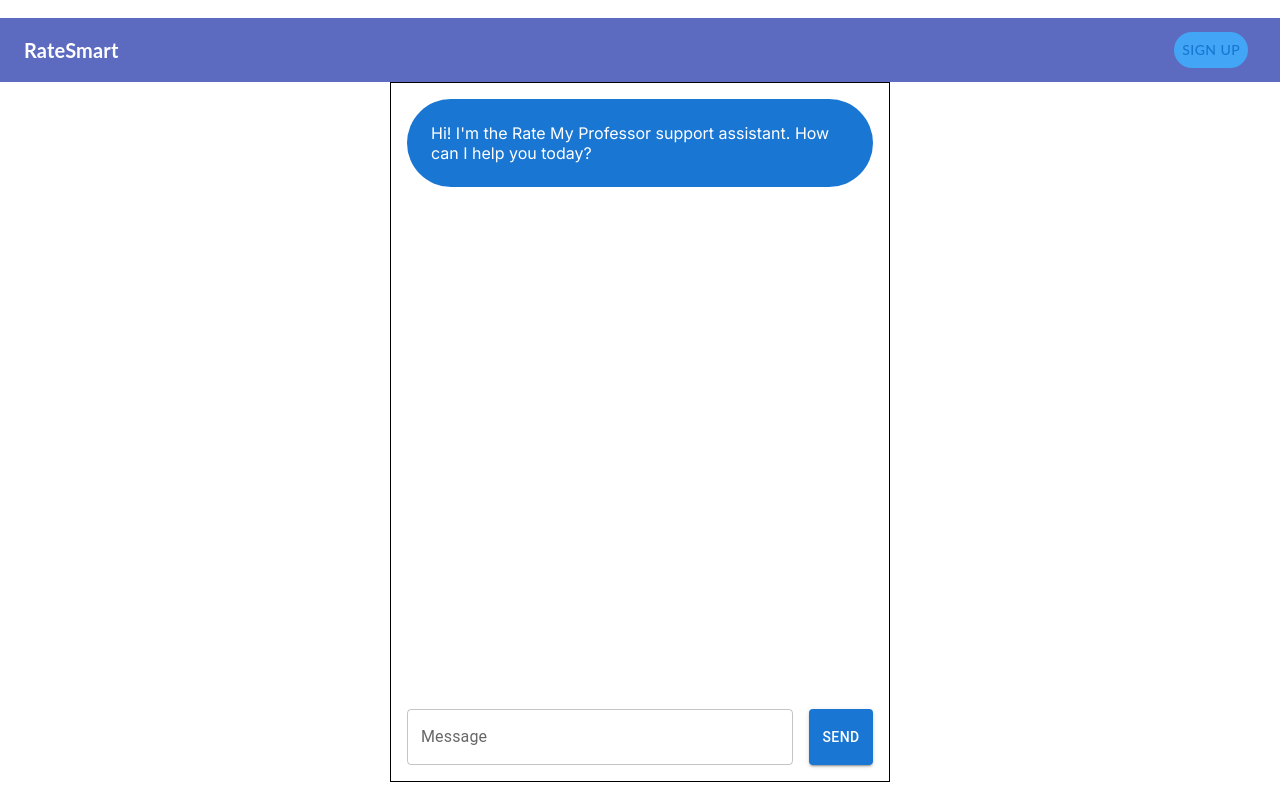
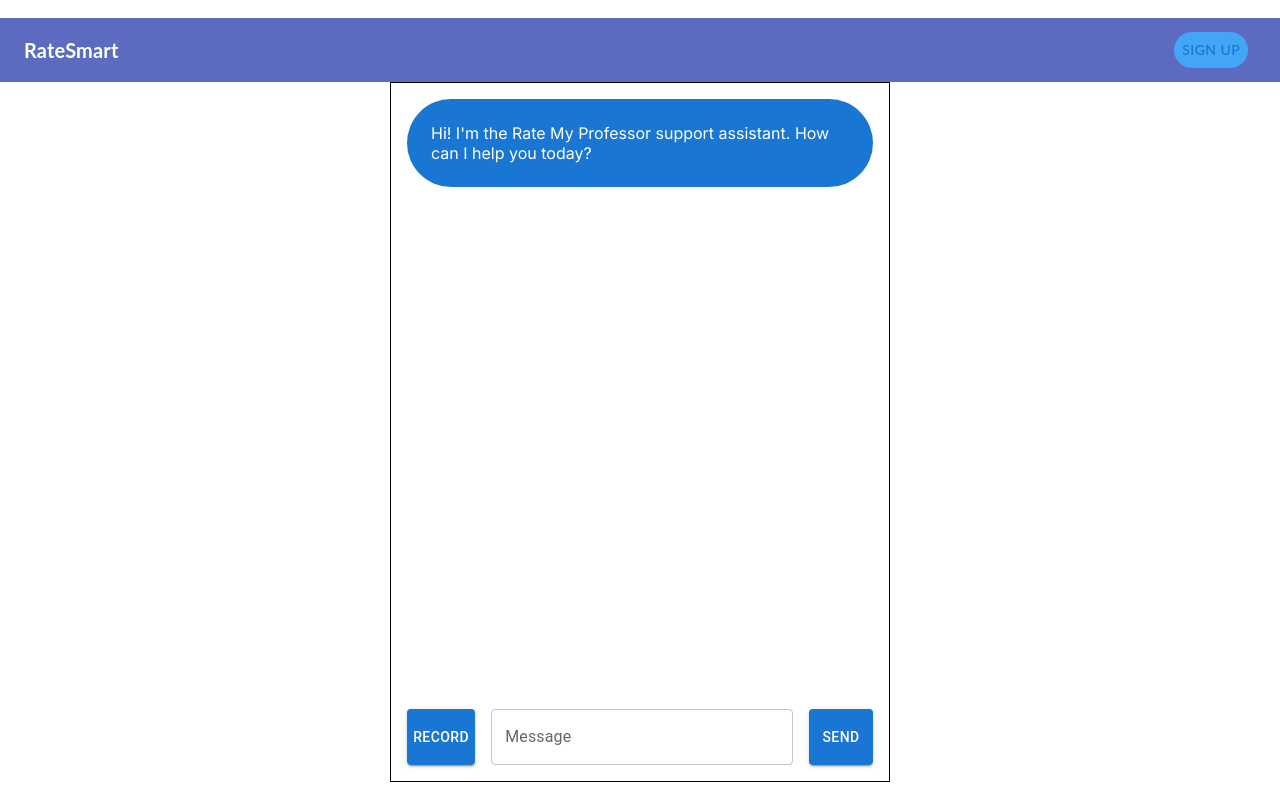
Before and after one commit to dulanipali/RAG-Powered-AI-Assistant, a Next.js app: page /assistant in a window 1280 px wide. Built offline with nearby package versions, Linux system fonts and the light colour scheme.

Commit message:
Included speech & translation

```diff
--- a/app/assistant/page.js
+++ b/app/assistant/page.js
@@ -1,6 +1,6 @@
 'use client'
 import { Box, Button, Stack, TextField, AppBar, Toolbar, Typography, Link } from '@mui/material'
-import { useState } from 'react'
+import { useState, useRef } from 'react'
 
 export default function Home() {
 
@@ -12,6 +12,8 @@ export default function Home() {
     },
   ])
   const [message, setMessage] = useState('')
+  const [isRecording, setIsRecording] = useState(false)
+  const recognitionRef = useRef(null)
 
   //Handle sending messages
   const sendMessage = async () => {
@@ -50,6 +52,46 @@ export default function Home() {
         return reader.read().then(processText)
       })
     })
+  }
+
+  // Initialize the Speech Recognition API if available
+  if (typeof window !== 'undefined' && !recognitionRef.current) {
+    const SpeechRecognition = window.SpeechRecognition || window.webkitSpeechRecognition
+    if (SpeechRecognition) {
+      recognitionRef.current = new SpeechRecognition()
+      recognitionRef.current.interimResults = true
+      recognitionRef.current.lang = 'en-US'
+      recognitionRef.current.onresult = (event) => {
+        const transcript = Array.from(event.results)
+          .map(result => result[0].transcript)
+          .join('')
+        console.log('Transcript:', transcript) // Debugging line
+        setMessage(transcript)
+      }
+      recognitionRef.current.onend = () => {
+        setIsRecording(false)
+      }
+      recognitionRef.current.onerror = (event) => {
+        console.error('Speech recognition error:', event.error) // Debugging line
+        setIsRecording(false)
+      }
+    } else {
+      console.error('Speech Recognition API not supported in this browser.')
+    }
+  }
+
+  const startRecording = () => {
+    if (recognitionRef.current) {
+      recognitionRef.current.start()
+      setIsRecording(true)
+    }
+  }
+
+  const stopRecording = () => {
+    if (recognitionRef.current) {
+      recognitionRef.current.stop()
+      setIsRecording(false)
+    }
   }
 
   return (
@@ -129,6 +171,12 @@ export default function Home() {
           ))}
         </Stack>
         <Stack direction={'row'} spacing={2}>
+          <Button
+            variant="contained"
+            onClick={isRecording ? stopRecording : startRecording}
+          >
+            {isRecording ? 'Stop Recording' : 'Record'}
+          </Button>
           <TextField
             label="Message"
             fullWidth
```
